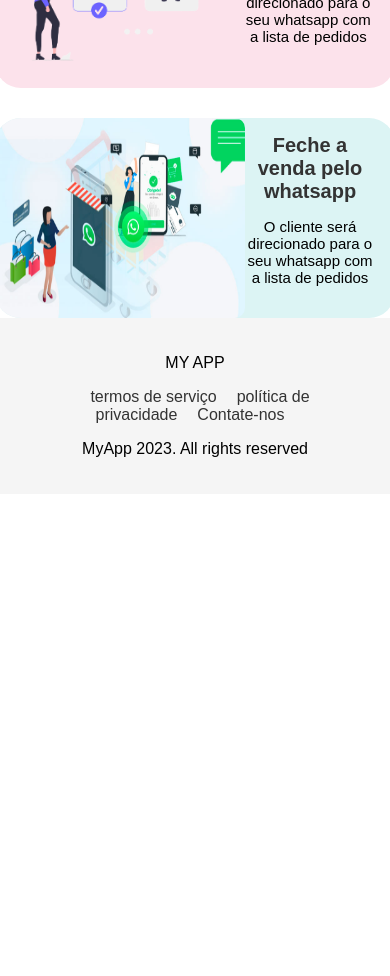
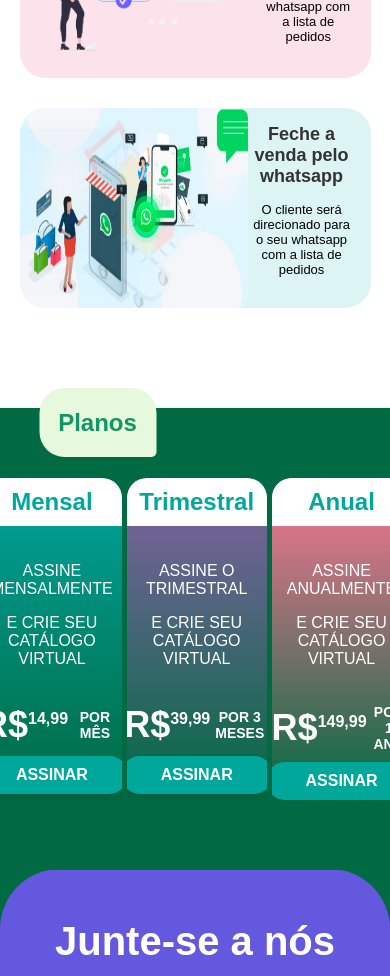
Before and after one commit to vitorclaudio/CommerceFrontEnd, a React (Create React App) app in the folder commercefrontend/: page / in a window 390 px wide. Shown: the part 1020-1996 px from the top of the page. Before the commit the page ends 1514 px from the top, so only its background shows below. Built offline with nearby package versions, Linux system fonts and the light colour scheme.

Commit message:
Tela home mobile first finalizado

```diff
--- a/commercefrontend/src/Pages/Home/Home.css
+++ b/commercefrontend/src/Pages/Home/Home.css
@@ -1,5 +1,9 @@
+
 .app-container {
     font-family: 'Arial';
+    width: 100%;
+    max-width: 100%;
+    overflow-x: hidden;
 }
 
 .firstCard-text-section {
@@ -63,18 +67,21 @@ header nav a {
 
 .second-card {
     align-items: center;
-    margin-top: 20px;
     display: flex;
-    flex-direction: column;  /* stacks the children vertically */
-    justify-content: center;  /* centers the children vertically */
-    align-items: center;  /* centers the children horizontally */
-    height: 100%;  /* or give a specific height */
+    flex-direction: column;
+    justify-content: center;
+    align-items: center;
+    height: 100%;
+
 }
+
+
 
 .secondCard-text-title{
     font-size: 20px;
     font-weight: bold;
     color: #129666;
+    margin-top: 10px;
 }
 .secondCard-text-subtitle{
     margin-top: 10px;
@@ -86,13 +93,13 @@ header nav a {
 .secondCard-image-container {
     border-radius: 26px;
     margin-top: 30px;
-    width: 400px;  /* size of the square */
+    width: 90%;
     height: 200px;
     background-color: gray;
     display: flex;
     justify-content: center;
     align-items: center;
-    overflow: hidden;  /* this ensures the image does not spill out of the square */
+    overflow: hidden;
 
 }
 .secondCard-text-section {
@@ -102,18 +109,18 @@ header nav a {
 
 .secondCard-text-section-title {
     font-weight: bold;
-    font-size: 20px;
+    font-size: 18px;
     margin-bottom: 15px;
 }
 .secondCard-text-section-description {
-    font-size: 15px;
+    font-size: 13px;
     margin-bottom: 15px;
     font-weight: normal;
 
 }
 
 .secondCard-contained-image {
-    max-width: 100%;  /* ensures the image does not exceed the square's dimensions */
+    max-width: 90%;
     height: 90%;
     margin-left: 10px;
 }
@@ -127,31 +134,143 @@ header nav a {
 }
 
 footer {
-    padding: 20px 0;
-    text-align: center;
+    display: flex;
+    justify-content: space-between;
+    align-items: flex-end;
+    flex-wrap: wrap;
     background-color: #f5f5f5;
 }
 
-footer a {
-    margin: 0 10px;
-    text-decoration: none;
-    color: #333;
-}
+
+
 
 .image-container {
     margin-top:50px;
-    width: 200px;  /* size of the square */
+    width: 200px;
     height: 200px;
     background-color: #D9D9D9;
     border-radius: 36px 36px 36px 5px;
-    position: relative; /* set to relative to position the image */
+    position: relative;
 }
 
 .contained-image {
-    position: absolute; /* position image absolutely within the container */
-    top: -50px;  /* adjust as needed to position the top part of the image outside the square */
-    left: 30%;  /* centers the image horizontally */
-    transform: translateX(-50%); /* ensures the image remains centered */
-    height: 250px; /* adjust based on the desired size of the image */
+    position: absolute;
+    top: -50px;
+    left: 30%;
+    transform: translateX(-50%);
+    height: 250px;
     width: auto;
 }
+
+
+.third-card-container {
+    margin-top: 100px;
+    display: flex;
+    justify-content: center;
+    align-items: center;
+    gap: 20px;
+    padding: 70px;
+    position: relative;
+
+    background-color: #006A42;
+
+}
+
+.third-card-contained-square {
+    position: absolute;
+    top: -20px;
+    left: 25%;
+    transform: translateX(-50%);
+    height: 15%;
+    width: 30%;
+    background-color: #E6F9DC;
+    border-radius: 25px 25px 5px 25px;
+
+    display: flex;
+    justify-content: center;
+    align-items: center;
+    text-align: center;
+
+}
+
+.thirdCard-contained-image {
+    max-width: 100%;
+    height: 100%;
+
+}
+.cards-container {
+    display: flex;
+    gap: 5px; /* Space between cards */
+    margin-left: 40px;
+
+}
+.card {
+    background: linear-gradient(to bottom, #00C1B4, #006A42);
+    width: 30%; /* Allows for 3 cards to fit side by side, accounting for the gap */
+    box-sizing: border-box;
+    border-radius: 20px 20px 0 0;
+    overflow: hidden; /* Ensures child elements do not overflow the rounded corners */
+    display: flex;
+    flex-direction: column;
+    align-items: center;
+    color: #FFFFFF;
+    font-family: Arial, sans-serif; /* You can choose any font family you prefer */
+}
+
+.card-header {
+    background-color: #FFFFFF;
+    color: #00A89C;
+    width: 100%;
+    text-align: center;
+    padding: 10px 0;
+    font-size: 24px;
+    font-weight: bold;
+}
+
+.card-content {
+    padding: 20px 0;
+}
+
+.card-price {
+    font-size: 36px;
+    font-weight: bold;
+    display: flex;
+    align-items: center;
+}
+
+.card-price span {
+    margin-right: 5px;
+}
+
+.card-price sup {
+    font-size: 16px;
+}
+
+.price-period {
+    font-size: 14px;
+}
+
+.buy-button {
+    background-color: #00A89C;
+    color: #FFFFFF;
+    border: none;
+    padding: 10px 40px;
+    margin-top: 10px;
+    font-size: 16px;
+    font-weight: bold;
+    cursor: pointer;
+    border-radius: 25px;
+    box-shadow: 0 4px 6px rgba(0,0,0,0.1);
+}
+
+.buy-button:hover {
+    background-color: #008577;
+}
+.fourth-card-container {
+
+    background-color: #6458DE;
+
+    padding: 50px;
+    border-top-left-radius: 60px;  /* Adjust as needed */
+    border-top-right-radius: 60px; /* Adjust as needed */
+}
--- a/commercefrontend/src/Pages/Home/Home.js
+++ b/commercefrontend/src/Pages/Home/Home.js
@@ -6,6 +6,7 @@ import PlansImage from '../../Images/Home/0bf7feb3b117c6b6924558ddaf9957cf-remov
 import BuildStoreImage from '../../Images/Home/undraw_web_shopping_re_owap.png'; // adjust the path according to your project structure
 import ExploreAndSelectImage from '../../Images/Home/undraw_Window_shopping_re_0kbm-removebg-preview.png'; // adjust the path according to your project structure
 import RedirectToWppImage from '../../Images/Home/whatsapp-no-ecommerce.jpg'; // adjust the path according to your project structure
+import AllPlans from '../../Images/Home/subscription-plans-with-account-features-list-included-options-price_189959-1155__1_-removebg-preview.png'; // adjust the path according to your project structure
 
 function Home() {
 
@@ -28,6 +29,7 @@ function Home() {
                 <nav>
                     <button href="#">Entrar</button>
                 </nav>
+
             </header>
 
 
@@ -85,8 +87,8 @@ function Home() {
                 </div>
 
                 <div style={{backgroundColor: '#DCF4F4'}}className="secondCard-image-container">
-                    <img style={{borderRadius:'10px', height: '100%', width: '250px', marginLeft:'0px'}} src={RedirectToWppImage} className="secondCard-contained-image" />
-                    <div className="secondCard-text-section">
+                    <img style={{borderRadius:'10px', height: '100%', width: '65%', marginLeft:'0px'}} src={RedirectToWppImage} className="secondCard-contained-image" />
+                    <div style={{marginLeft:'5px'}}className="secondCard-text-section">
                         <div className='secondCard-text-section-title' style={{color: '#333333'}}>Feche a venda
                             pelo whatsapp</div>
                         <div className='secondCard-text-section-description'>O cliente será direcionado
@@ -100,12 +102,73 @@ function Home() {
             </div>
 
 
+            <div className='third-card-container'>
+                <div className='third-card-contained-square'>
+                    <h2 style={{color: '#129666'}}>Planos</h2>
+                </div>
+                <div className='cards-container'>
+                    <div className="card" style={{ background: 'linear-gradient(to bottom, #00A39C, #006A42)' }}>
+                        <div className="card-header">Mensal</div>
+                        <div className="card-content">
+                            <p>ASSINE MENSALMENTE</p>
+                            <p>E CRIE SEU CATÁLOGO VIRTUAL</p>
+                        </div>
+                        <div className="card-price">
+                            <span>R$<sup>14,99</sup></span>
+                            <span className="price-period">POR MÊS</span>
+                        </div>
+                        <button className="buy-button">ASSINAR</button>
+                    </div>
+
+                    <div className="card" style={{ background: 'linear-gradient(to bottom, #8461A3, #006A42)' }}>
+                        <div className="card-header">Trimestral</div>
+                        <div className="card-content">
+                            <p>ASSINE O TRIMESTRAL</p>
+                            <p>E CRIE SEU CATÁLOGO VIRTUAL</p>
+                        </div>
+                        <div className="card-price">
+                            <span>R$<sup>39,99</sup></span>
+                            <span className="price-period">POR 3 MESES</span>
+                        </div>
+                        <button className="buy-button">ASSINAR</button>
+                    </div>
+
+                    <div className="card" style={{ background: 'linear-gradient(to bottom, #FF7694, #006A42)' }}>
+                        <div className="card-header">Anual</div>
+                        <div className="card-content">
+                            <p>ASSINE ANUALMENTE</p>
+                            <p>E CRIE SEU CATÁLOGO VIRTUAL</p>
+                        </div>
+                        <div className="card-price">
+                            <span>R$<sup>149,99</sup></span>
+                            <span className="price-period">POR 1 ANO</span>
+                        </div>
+                        <button className="buy-button">ASSINAR</button>
+                    </div>
+                </div>
+
+
+            </div>
+            <div style={{backgroundColor: '#006A42', marginTop: '-1px'}}>
+                <div className='fourth-card-container'>
+                    <div style={{color: 'white', fontSize:'250%', fontWeight:'bolder', marginBottom:'10px'}}>Junte-se a nós</div>
+                    <div style={{color: 'white', fontSize:'120%', fontWeight:'bold', marginBottom:'10px'}}>Exponha seus produtos e</div>
+                    <div style={{color: 'white', fontSize:'100%'}}>Exponha seus produtos e</div>
+                </div>
+
+            </div>
+
+
+
             <footer>
-                <p>MY APP</p>
-                <a href="#">termos de serviço</a>
-                <a href="#">política de privacidade</a>
-                <a href="#">Contate-nos</a>
-                <p>MyApp 2023. All rights reserved</p>
+                <p style={{marginLeft: '10px'}}>MY APP</p>
+                <div style={{display:'flex'}}>
+                    <div style={{fontSize:'60%', marginLeft:'10px'}} href="#">termos de serviço</div>
+                    <div style={{fontSize:'60%', marginLeft:'10px'}}href="#">política de privacidade</div>
+                    <div style={{fontSize:'60%', marginLeft:'10px'}}href="#">Contate-nos</div>
+                    <div style={{fontSize:'60%', marginLeft:'10px', marginRight:'10px'}}>MyApp 2023. All rights reserved</div>
+                </div>
+
             </footer>
         </div>
     );
```
